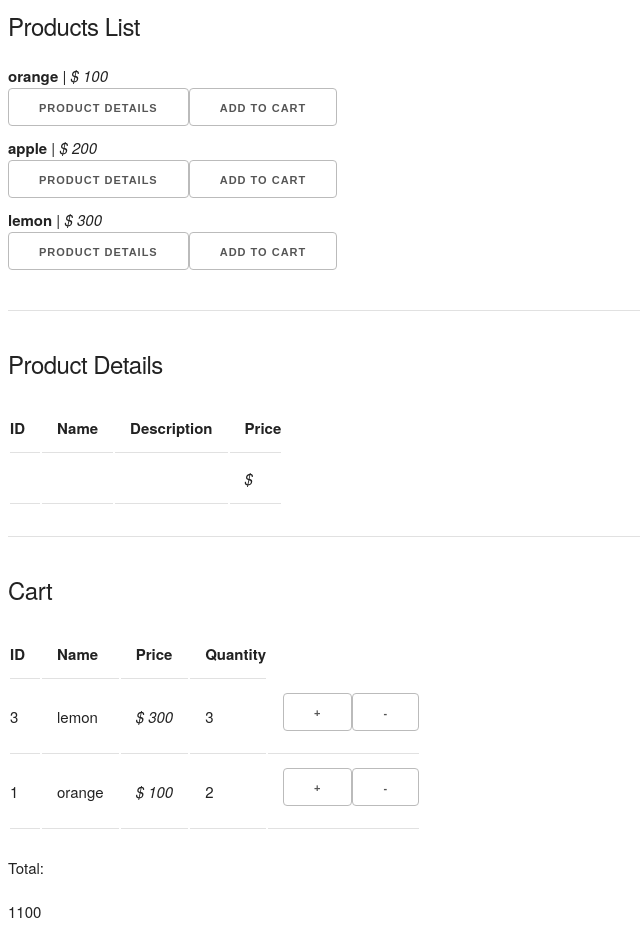
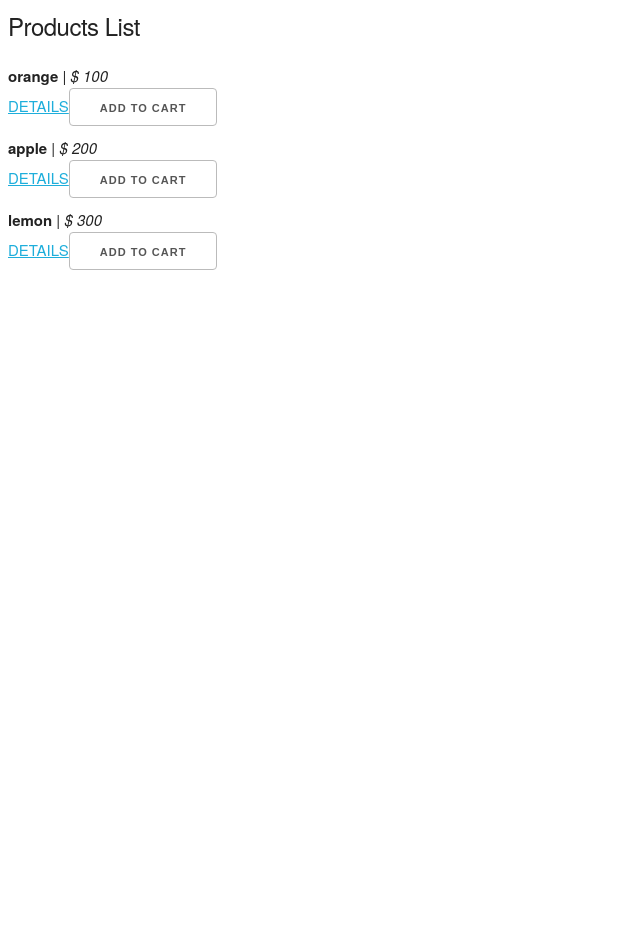
Before and after one commit to giu2000/FruitsStore, a React (Create React App) app in the folder fruits_store/: page /products_list in a window 1280 px wide. Shown: the whole page, without its empty margins (0-640 px from the left). After the commit the page ends 800 px from the top, so only its background shows below. Built offline with nearby package versions, Linux system fonts and the light colour scheme; data requests are answered from the project's data file.

Commit message:
added router

```diff
--- a/fruits_store/db.json
+++ b/fruits_store/db.json
@@ -25,14 +25,21 @@
       "name": "lemon",
       "description": "lemon description",
       "price": "300",
-      "quantity": 3
+      "quantity": 4
     },
     {
       "id": "1",
       "name": "orange",
       "description": "orange description",
       "price": "100",
-      "quantity": 2
+      "quantity": 4
+    },
+    {
+      "id": "2",
+      "name": "apple",
+      "description": "apple description",
+      "price": "200",
+      "quantity": 1
     }
   ]
 }
--- a/fruits_store/src/App.js
+++ b/fruits_store/src/App.js
@@ -1,16 +1,8 @@
-import ProductsListContainer from './containers/ProductListContainer';
 import React from 'react';
-import ProductDetailsContainer from './containers/ProductDetailsContainer';
-import CartContainer from './containers/CartContainer';
 
 const App = () => {
   return (
-    <div className='App'>
-      <ProductsListContainer/>
-      <hr />
-      <ProductDetailsContainer />
-      <hr />
-      <CartContainer />
+    <div className='App' >
     </div>
   )
 }
--- a/fruits_store/src/components/Button.js
+++ b/fruits_store/src/components/Button.js
@@ -1,10 +1,10 @@
 import React from 'react';
 
 const Button = props => {
+    const { text, onClick } = props;
     return(
-
-        <button onClick={props.onClick}>
-            {props.text}
+        <button onClick={onClick}>
+            {text}
         </button>
     )
 }
--- /dev/null
+++ b/fruits_store/src/components/CustomLink.js
@@ -0,0 +1,22 @@
+import React from 'react';
+import { NavLink } from 'react-router-dom';
+
+const CustomLink = props => {
+    const { pathLink, text, productId } = props;
+    return(
+        <NavLink
+            exact
+            to={productId ? `/product_details/${productId}`: pathLink}
+            activeStyle={
+                {
+                    textDecoration: 'none',
+                    color: 'black'
+                }
+            }
+        >
+            {text}
+        </NavLink>
+    )
+}
+
+export default CustomLink;
--- /dev/null
+++ b/fruits_store/src/components/Home.js
@@ -0,0 +1,14 @@
+import React from 'react';
+import CustomLink from './CustomLink';
+
+const Home = () => {
+    return (
+        <>
+            <CustomLink pathLink="/products_list" text = "PRODUCTS LIST" />
+            <br></br>
+            <CustomLink pathLink="/cart" text = "CART" />
+        </>
+    )
+}
+
+export default Home;
--- a/fruits_store/src/components/ProductDetails.js
+++ b/fruits_store/src/components/ProductDetails.js
@@ -1,7 +1,14 @@
 import React from 'react';
 
-const ProductDetails = props => {
-    const { product } = props;
+
+export default class ProductDetails extends React.Component{
+    componentDidMount(){
+        // this.props.getProduct(this.props.productId)
+        this.props.getProduct()
+    }
+
+    render(){
+        const { product } = this.props;
         return (
             <div>
                 <h5>Product Details</h5>
@@ -26,5 +33,4 @@ const ProductDetails = props => {
             </div>
         )
     }
-
-export default ProductDetails;
+}
--- /dev/null
+++ b/fruits_store/src/components/ProductDetailsLink.js
@@ -0,0 +1,12 @@
+import React from 'react';
+import { Link } from "react-router-dom";
+
+const ProductDetailsLink = props => {
+    const {productId } = props;
+    return (
+
+        <Link to={`/product_details/${productId}`} >DETAILS</Link>
+    )
+}
+
+export default ProductDetailsLink;
--- a/fruits_store/src/components/ProductList.js
+++ b/fruits_store/src/components/ProductList.js
@@ -1,13 +1,16 @@
 import React from 'react';
 import Product from './Product';
 import Button from './Button';
+import ProductDetailsLink from '../containers/ProductDetailsLinkContainer';
+import { Link, NavLink } from 'react-router-dom';
+import CustomLink from './CustomLink';
 
 export default class ProductList extends React.Component{
     componentDidMount(){
         this.props.getAllProducts();
     }
     render(){
-        const { productsList: { isLoading, error, products } } = this.props;
+        const { productsList: { isLoading, error, products, currentProduct } } = this.props;
         if(isLoading){
             return <div>Loading..</div>
         }
@@ -24,14 +27,18 @@ export default class ProductList extends React.Component{
                                 <Product
                                     product={product}
                                 />
-                                <Button onClick={() => this.props.getProduct(product.id) } text="Product Details" />
+
+                                <ProductDetailsLink productId={product.id} />
+
                                 <Button onClick={() => this.props.addProductToCart(product)} product={product} text="Add to Cart" />
                             </div>
                         )
                     })
                     }
                 </ul>
+
             </>
         )
     }
 }
+/* <Button onClick={() => this.props.getProduct(product.id) } text="Product Details" /> */
--- /dev/null
+++ b/fruits_store/src/components/Root.js
@@ -0,0 +1,29 @@
+import { BrowserRouter as Router, Route } from "react-router-dom";
+import { Provider } from 'react-redux';
+import React from 'react';
+import propTypes from 'prop-types';
+import App from '../App';
+import Home from '../components/Home';
+import ProductsListContainer from '../containers/ProductListContainer';
+import CartContainer from '../containers/CartContainer';
+import ProductListDetailsContainer from '../containers/ProductDetailsContainer';
+import ProductDetailsContainer from "../containers/ProductDetailsContainer";
+
+const Root = ({store}) => (
+    <Provider store={store}>
+        <Router>
+            <Route path="/" exact component={Home} />
+            <Route path="/products_list" component={ProductsListContainer} />
+            <Route path="/cart" component={CartContainer} />
+            <Route path="/product_details/:id" render={({match}) => (<ProductDetailsContainer productId={match.params.id} />)} />
+        </Router>
+    </Provider>
+)
+
+Root.propTypes = {
+    store: propTypes.object.isRequired
+}
+
+export default Root;
+
+//<Route path="/:id?" component={ProductListDetailsContainer} />
--- a/fruits_store/src/containers/ProductDetailsContainer.js
+++ b/fruits_store/src/containers/ProductDetailsContainer.js
@@ -1,12 +1,21 @@
 import { connect } from "react-redux";
 import ProductDetails from '../components/ProductDetails';
+import getProduct from "../redux/actions/getProduct";
 
-const mapStateToProps = state => {
+const mapStateToProps = (state, ownProps) => {
     return {
-        product: state.products.currentProduct
+        product: state.products.currentProduct,
+        // productId: ownProps.productId
     }
 }
 
-const ProductDetailsConatiner = connect(mapStateToProps)(ProductDetails);
+const mapDispatchToProps = (dispatch, ownProps) => {
+    return {
+        //getProduct: productId => dispatch(getProduct(productId))
+        getProduct: () => dispatch(getProduct(ownProps.productId))
+    }
+}
 
-export default ProductDetailsConatiner;
+const ProductDetailsContainer = connect(mapStateToProps, mapDispatchToProps)(ProductDetails);
+
+export default ProductDetailsContainer;
--- /dev/null
+++ b/fruits_store/src/containers/ProductDetailsLinkContainer.js
@@ -0,0 +1,19 @@
+import { connect } from "react-redux";
+import ProductDetailsLink from "../components/ProductDetailsLink";
+import getProduct from '../redux/actions/getProduct';
+
+const mapStateToProps = state => {
+    return {
+        currentProductId: state.products.currentProduct.id
+    }
+}
+const mapDispatchToProps = dispatch => {
+    return {
+
+        getProduct: productId => dispatch(getProduct(productId)),
+    }
+}
+
+const ProductDetailsLinkContainer = connect(mapStateToProps, mapDispatchToProps)(ProductDetailsLink);
+
+export default ProductDetailsLinkContainer;
--- a/fruits_store/src/index.js
+++ b/fruits_store/src/index.js
@@ -1,11 +1,6 @@
 import React from 'react';
 import ReactDOM from 'react-dom';
-import App from './App';
-import { Provider } from 'react-redux';
 import store from './redux/store';
+import Root from './components/Root';
 
-ReactDOM.render(
-    <Provider store= {store}>
-        <App />
-    </Provider>,
-document.getElementById('root'));
+ReactDOM.render( <Root store={store} />, document.getElementById('root'));
```
Lines whose indentation alone changed are shown as unchanged.
